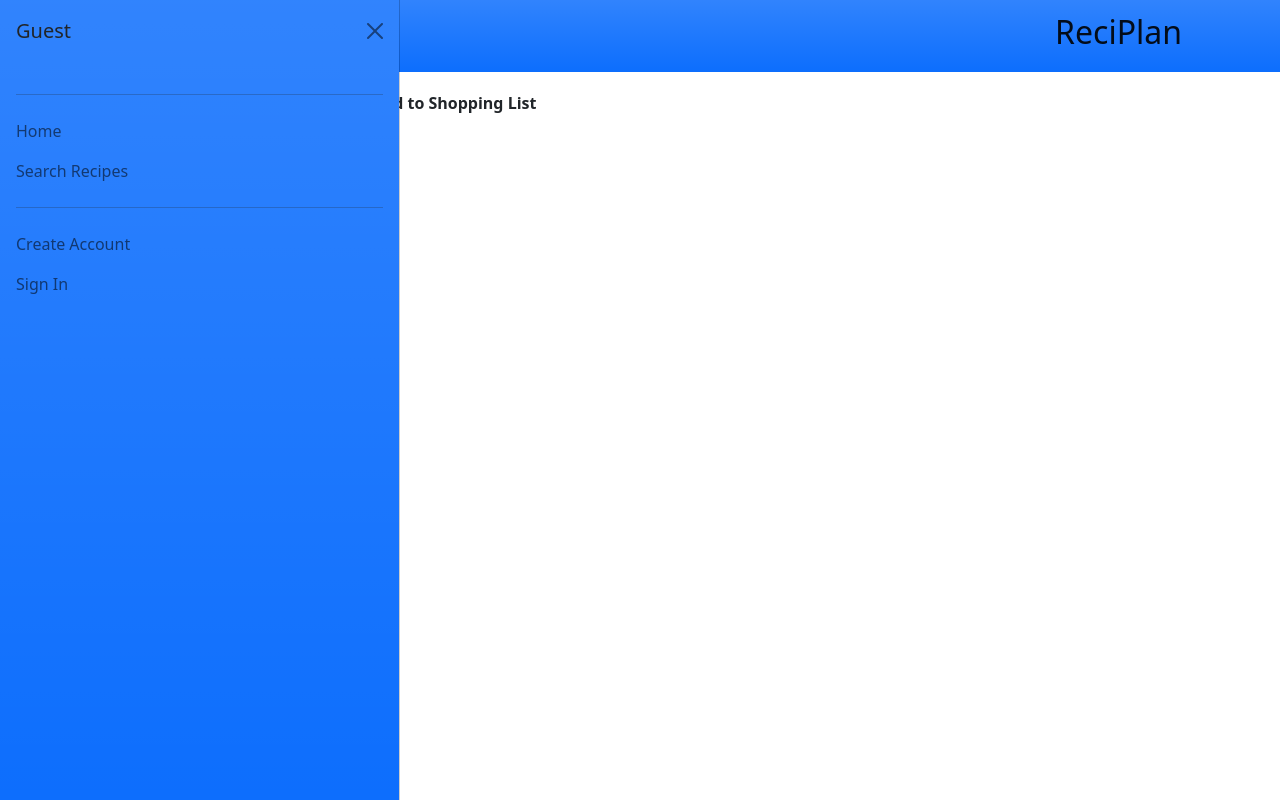
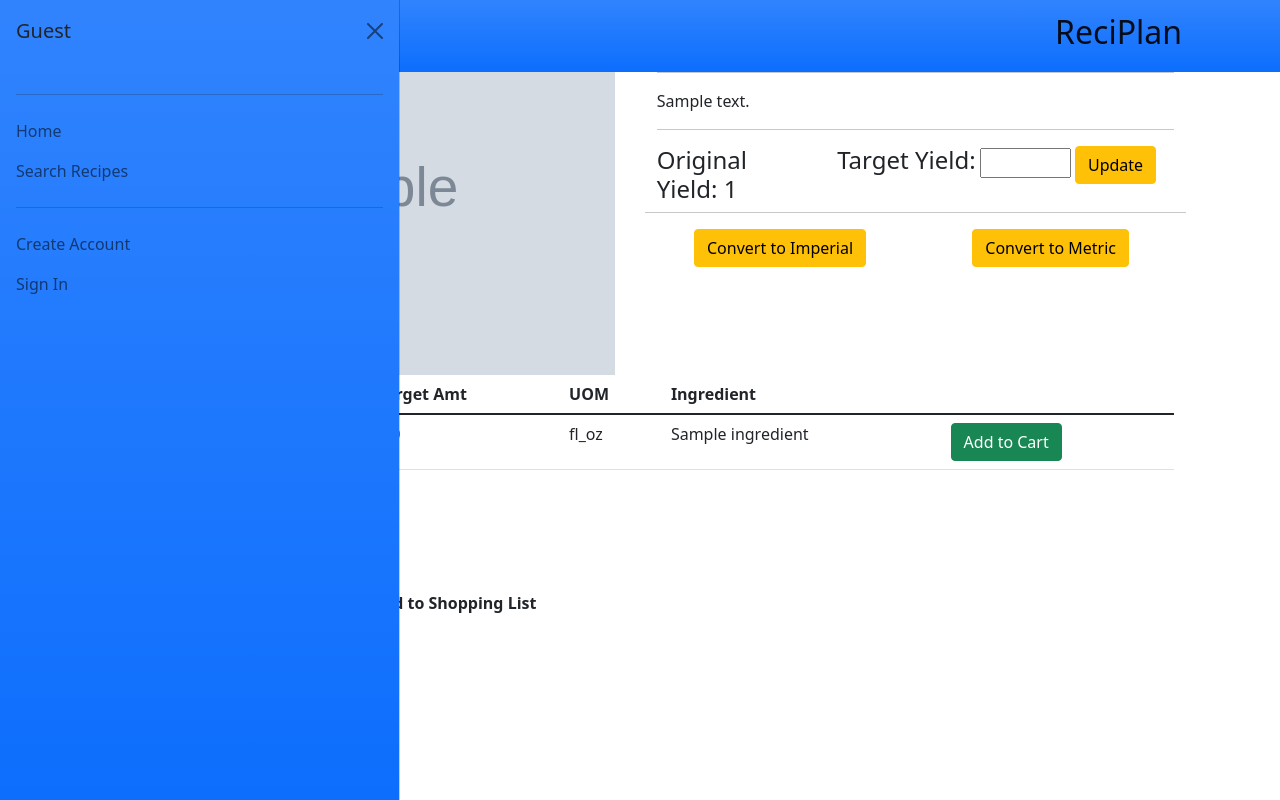
Before and after one commit to sjmcclure2/reciplan, a Django app: template reciplan/templates/reciplan/recipe_view.html in a window 1280 px wide. Run offline with Django 4.2, Linux system fonts and the light colour scheme; tables that the repository leaves empty hold one stand-in row (values such as "Sample post"); the template is opened without the code that fills it: values that come from a table or form of the project are taken from there, most other values are stand-ins (such as "Sample title", 1, 10 or a date in 2020); grey boxes marked "Sample" are stand-in pictures.

Commit message:
today's changes

```diff
--- a/reciplan/models.py
+++ b/reciplan/models.py
@@ -24,6 +24,10 @@ class Recipe(models.Model):
     url = models.URLField(blank=True)
 
 class Ingredients(models.Model):
+
+    def __str__(self):
+        return (f'{self.name} - {self.recipe}')
+
     recipe = models.ForeignKey(Recipe, on_delete=models.CASCADE)
     name = models.CharField(max_length = 50)
     amt = models.FloatField()
--- a/reciplan/templates/reciplan/recipe_view.html
+++ b/reciplan/templates/reciplan/recipe_view.html
@@ -1,6 +1,120 @@
+<!--
+File:       recipe_view.html
+Authors:    Joshua Coe, Scott McClure, Danita Hodges
+Purpose:    Search page for recipes
+Version:    1.3
+Version Notes:
+            1.0 - JC - Initial creation, query
+            1.1 - SM - Added conversion function and form
+            1.3 - DH - Formal view
+-->
+
 {% extends 'reciplan/base.html'%}
 {% block content %}
-<h1>{{ recipe.title }}</h1>
+
+<style>
+  #block{
+    padding-left: 3%;
+  }
+</style>
+
+
+<title>{{ recipe.title }}</title>
+
+<div class="container" id="block">
+  <div class="row">
+    <div class="col-md-6">
+      <div class="row">
+        <div class="col-md-12">
+          <img src="/media/{{ recipe.image }}" width="500px"/>
+        </div>
+      </div>
+    </div>
+    <div class="col-md-6">
+      <div class="row">
+        <div class="col-md-12">
+          <h1>{{ recipe.title }}</h1>
+        </div>
+      </div>
+      <div class="row">
+        <div class="col-md-12">
+          <hr>
+          {{ recipe.description }}
+          <hr>
+        </div>
+      </div>
+      <div class="row">
+        <div class="col-md-4 d-flex flex-row ">
+          <h4>Original Yield: {{recipe.o_yield}}</h4>
+        </div>
+        <div class="col-md-8 d-flex flex-row ">
+          <form method="POST" id="chyield">
+            {% csrf_token%}
+            <div class="form-row ">
+              <div class="form-group col-md-12">
+
+                <label for="targetYield"><h4>Target Yield:</h4></label>
+                <input id="targetYield" name="targetYield" type="text" maxlength="4" size="4">
+                <button type="submit" class="btn btn-warning">Update</button>
+              </div>
+            </div>
+          </form>
+        </div>
+      </div>
+      <div class="row">
+        <hr>
+      </div>
+      <div class="row">
+        <div class="col-md-6 d-flex flex-row justify-content-center">
+          <button class="btn btn-warning" type="submit">Convert to Imperial</button>
+        </div>
+        <div class="col-md-6 d-flex flex-row justify-content-center">
+
+          <button class="btn btn-warning" type="submit">Convert to Metric</button>
+        </div>
+      </div>
+    </div>
+  </div>
+  <div class="row">
+    <div class="col-md-12">
+      <table class="table">
+        <thead>
+          <tr>
+            <th scope="col">Org Amt</th>
+            <th scope="col">UOM</th>
+            <th scope="col">Target Amt</th>
+            <th scope="col">UOM</th>
+            <th scope="col">Ingredient</th>
+            <th scope="col"><!--Add to Cart--></th>
+          </tr>
+        </thead>
+        <tbody>
+          {% for ingredient in ingredients %}
+          <tr>
+            <td>{{ ingredient.amt }}</td>
+            <td>{{ ingredient.unit_of_measure }}</td>
+            <td>{{ ingredient.amt }}</td>
+            <td>{{ ingredient.unit_of_measure }}</td>
+            <td>{{ ingredient.name }}</td>
+            <th scope="col">
+              <button id="" class="btn cart btn-success">Add to Cart</button>
+            </th>
+          </tr>
+          {% endfor %}
+        </tbody>
+      </table>
+    </div>
+    <div class="col-md-12">
+      <h2>Directions</h2>
+      {{ recipe.directions }}
+    </div>
+  </div>
+</div>
+
+
+
+
+
 
 <table>
   <tr>
```
Also changed, not shown: reciplan/templates/reciplan/search.html (+12 -3 lines), reciplan/migrations/0010_remove_ingredients_cup_amt.py (added), reciplan/migrations/0011_ingredients_cup_amt.py (added), 3 other files.
